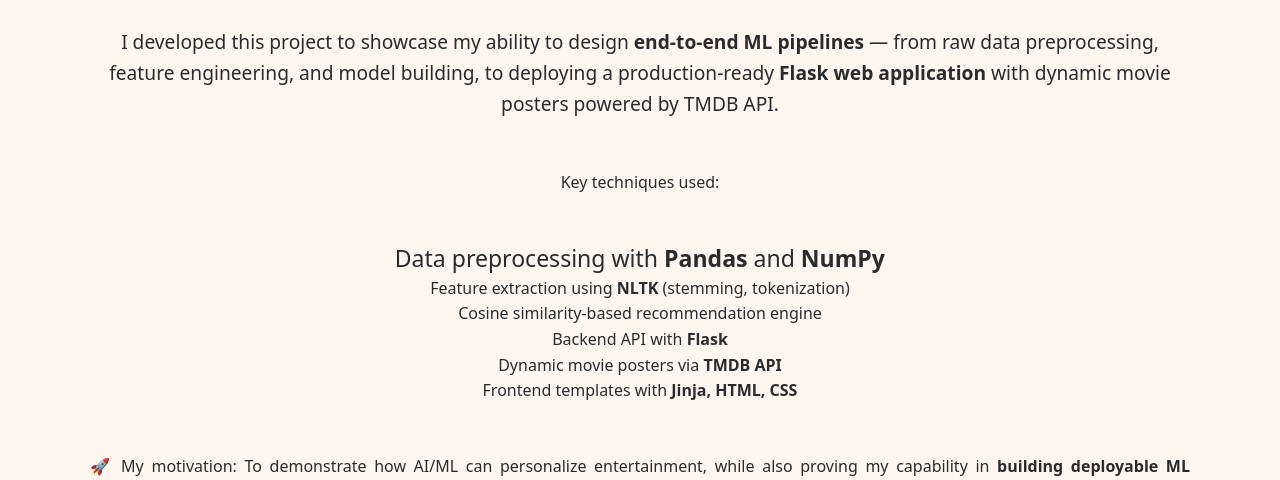
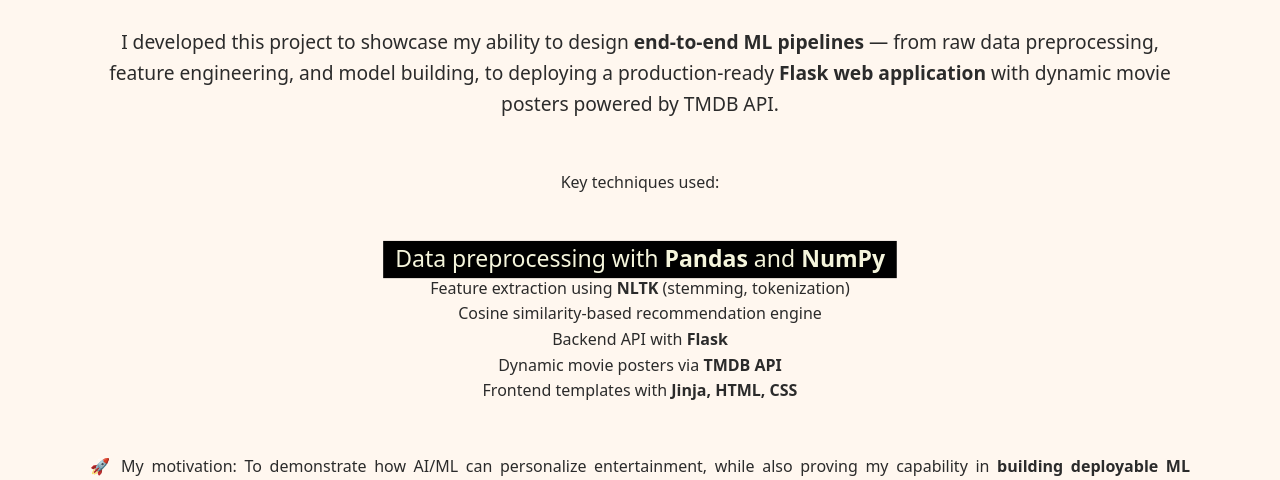
Before and after one commit to abhithombare45/Movie-Recommender-System, a Flask app: page /about in a window 1280 px wide, with the pointer over the restyled element. Shown: the part 305-785 px from the top of the page. Run offline with Flask 3, Linux system fonts and the light colour scheme; parts of the project's set-up code (start-up, migrations or seed data) failed here and were passed over.

Commit message:
Auto COMMIT on React Tut Project

```diff
--- a/static/css/styles.css
+++ b/static/css/styles.css
@@ -425,6 +425,11 @@
   transform: translateY(-1px) scale(1.2);
   text-shadow: #ff0000;
   font-size: 1.2rem;
+  background-color: black;
+  color: beige;
+  border-radius: 4;
+  padding-left: 10px;
+  padding-right: 10px;
 }
 
 
```
